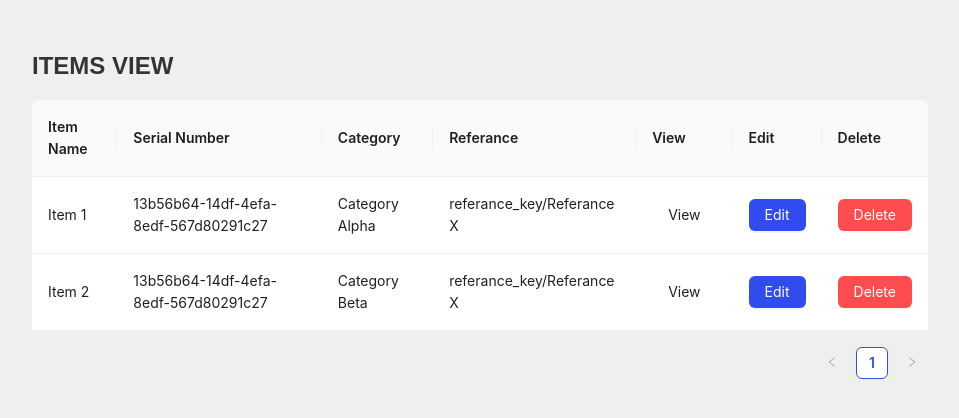
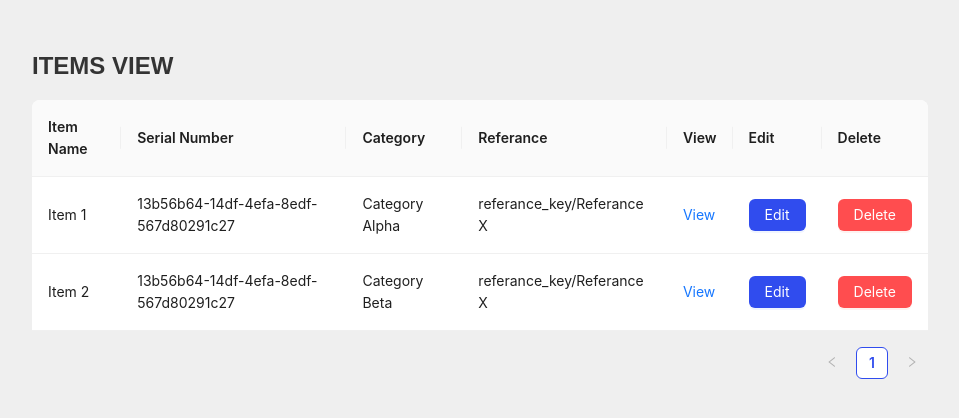
Before and after one commit to koushindrak/CLOUD-INVENTORY-TRACKING-SYSTEM-FRONTEND, a React (Create React App) app: page /items in a window 1280 px wide. Shown: the top 418 px of the page, without its empty margins (160-1119 px from the left). Built offline with nearby package versions, Linux system fonts and the light colour scheme.

Commit message:
Router not working in codespaces

```diff
--- a/src/pages/Items/View/index.jsx
+++ b/src/pages/Items/View/index.jsx
@@ -1,10 +1,29 @@
-import React from "react";
+import React, { useEffect, useState } from "react";
 import style from "../style";
+import { useNavigate, useNavigation, useParams } from "react-router-dom";
 
-export default function View() {
+export default function View(props) {
+  const propData = useNavigation().location.state;
+  const navigate = useNavigate();
+
+  const [data, setData] = useState({
+    key: "1",
+    name: "Item 1",
+    serial_no: "b4673b3c-f535-4abd-9967-bbdc59465b12",
+    category: "Category Alpha",
+    referance: "referance_key/Referance X",
+  });
+
+  useEffect(() => {
+    // Get your data using id here
+    // if (!propData) {
+    //   navigate("/items");
+    // }
+  }, []);
+
   return (
     <div style={style.container}>
-      <h2>View Item</h2>
+      <h2 style={style.title}>View Item: {data.serial_no}</h2>
     </div>
   );
 }
--- a/src/pages/Items/index.jsx
+++ b/src/pages/Items/index.jsx
@@ -4,6 +4,7 @@ import { Table, Button } from "antd";
 import styles from "./style";
 import { v4 } from "uuid";
 import { useNavigate } from "react-router-dom";
+import Link from "antd/es/typography/Link";
 
 const uuid = v4();
 
@@ -59,17 +60,17 @@ export default function Items() {
     {
       title: "View",
       key: "view",
-      render: () => (
-        <Button type="ghost" block onClick={() => navigate("/items/view")}>
+      render: (_, record) => (
+        <Link to="/view" state={record}>
           View
-        </Button>
+        </Link>
       ),
     },
     {
       title: "Edit",
       key: "edit",
-      render: () => (
-        <Button type="primary" block onClick={() => navigate("/items/edit")}>
+      render: (_, record) => (
+        <Button type="primary" block onClick={() => navigate("/items/edit", { state: record })}>
           Edit
         </Button>
       ),
--- a/src/pages/Items/style.js
+++ b/src/pages/Items/style.js
@@ -5,7 +5,11 @@ export default {
     minHeight: "100vh",
     background: "#efefef",
   },
-  title: { color: "#343434", fontFamily: "sans-serif", marginBottom: 20 },
+  title: {
+    color: "#343434",
+    marginBottom: 20,
+    fontFamily: "sans-serif",
+  },
   pre: {
     backgroundColor: "#defede",
     width: "max-content",
--- a/src/root/App.jsx
+++ b/src/root/App.jsx
@@ -1,5 +1,4 @@
 import { ConfigProvider } from "antd";
-import { BrowserRouter, Routes, Route } from "react-router-dom";
 import Home from "../pages/Home";
 import Page404 from "../pages/Page404";
 import COLORS from "../utils/colors";
@@ -7,19 +6,7 @@ import Items from "../pages/Items";
 import ItemView from "../pages/Items/View";
 import React from "react";
 import ItemEdit from "../pages/Items/Edit";
-import { createBrowserRouter, RouterProvider, createRoutesFromElements } from "react-router-dom";
-
-const router = createBrowserRouter(
-  createRoutesFromElements(
-    <Route redirect="/">
-      <Route index element={<Home />} />
-      <Route path="/items" element={<Items />} />
-      <Route path="/items/view" element={<ItemView />} />
-      <Route path="/items/edit" element={<ItemEdit />} />
-      <Route path="*" element={<Page404 />} />
-    </Route>
-  )
-);
+import { BrowserRouter, Route, Routes } from "react-router-dom";
 
 function App() {
   return (
@@ -31,7 +18,16 @@ function App() {
           },
         }}
       >
-        <RouterProvider router={router} />
+        <BrowserRouter>
+          <Routes>
+            {/* <Route index path="/" element={<Home />} /> */}
+            <Route path="items" element={<Items />}>
+              <Route path="view" element={<ItemView />} />
+              <Route path="edit" element={<ItemEdit />} />
+            </Route>
+            <Route path="*" element={<Page404 />} />
+          </Routes>
+        </BrowserRouter>
       </ConfigProvider>
     </React.StrictMode>
   );
```
Also changed, not shown: 1 other file (tests, documents, lock files or other folders).
